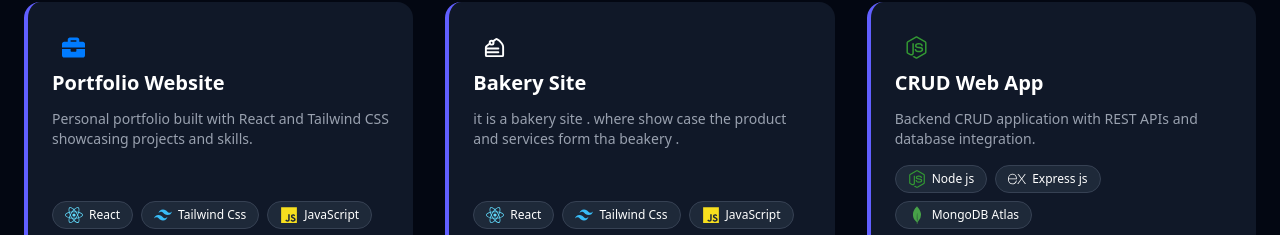
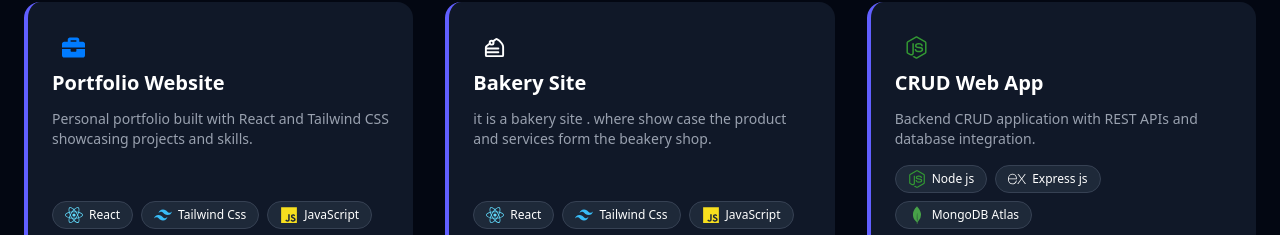
Before and after one commit to Prsenapati09/myportfolio, a React (Vite) app: page /Projects in a window 1280 px wide. Shown: the part 210-445 px from the top of the page. Built offline with nearby package versions, Linux system fonts and the light colour scheme.

Commit message:
modify the description of the project

```diff
--- a/src/component/Project.jsx
+++ b/src/component/Project.jsx
@@ -20,7 +20,7 @@ const projects = [
     logo:<CakeSlice size={23} />,
     title: "Bakery Site",
     description:
-      "it is a bakery site . where show case the product and services form tha beakery .",
+      "it is a bakery site . where show case the product and services form the beakery shop.",
     tech: [
       {item:"React",icon:<FaReact size={18} color="#61DAFB"/>},
       {item: "Tailwind Css",icon:<SiTailwindcss size={18} color="#38BDF8"/>},
```
